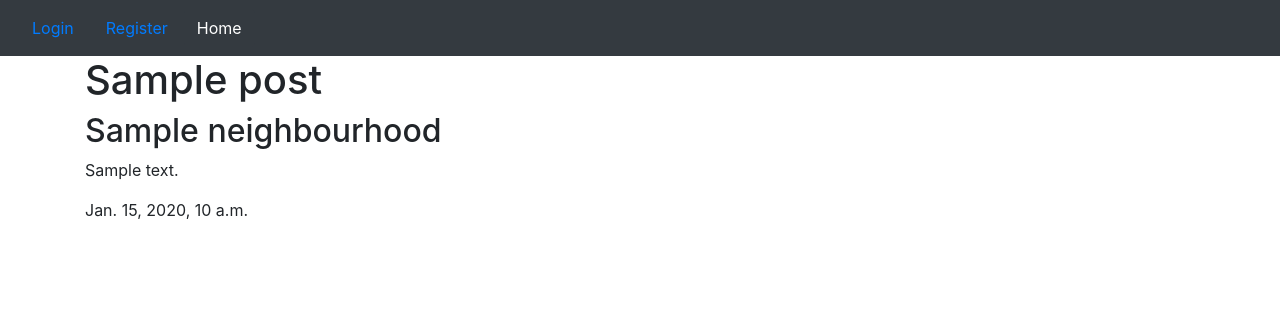
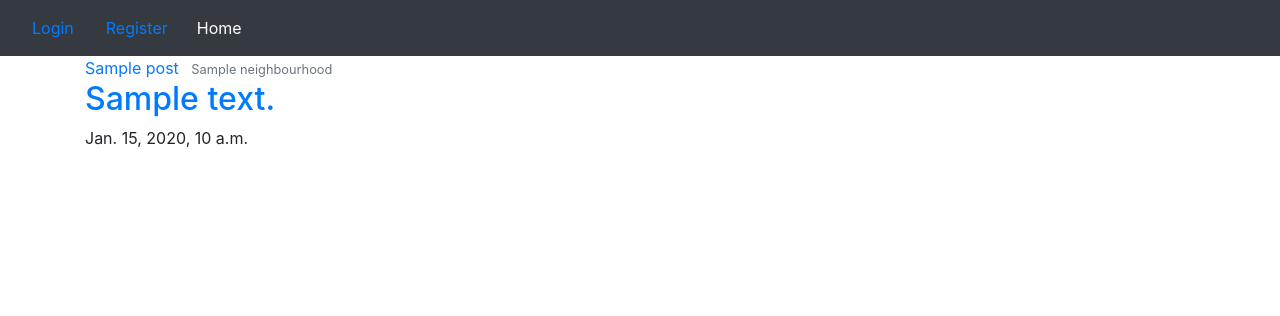
Before and after one commit to Blaisehala/nabe, a Django app: template ujamaa/templates/users/projects.html in a window 1280 px wide. Shown: the top 316 px of the page. Run offline with Django 4.2, Linux system fonts and the light colour scheme; the template is opened without the code that fills it: most values are stand-ins (such as "Sample title", 1, 10 or a date in 2020); parts of the project's set-up code (start-up, migrations or seed data) failed here and were passed over; some libraries are stand-ins or nearby versions.

Commit message:
addition of content to template

```diff
--- a/ujamaa/templates/users/projects.html
+++ b/ujamaa/templates/users/projects.html
@@ -3,10 +3,21 @@
 {% block content %}
 
 {% for post in posts %}
-<h1>{{post.title}}</h1>
-<h2>{{post.Neighbourhood}}</h2>
-<p>{{post.content}}</p>
-<p>{{post.date_posted}}</p>
+
+
+
+<article class="media content-section">
+  <div class="media-body">
+    <div class="article-metadata">
+      <a class="mr-2" href="#">{{ post.title }}</a>
+      <small class="text-muted">{{ post.Neighbourhood }}</small>
+    </div>
+    <h2><a class="article-title" href="#">{{ post.content}}</a></h2>
+    <p class="article-content">{{ post.date_posted }}</p>
+  </div>
+</article>
+
+
 {% endfor %}
 
 {% endblock content %}
```
